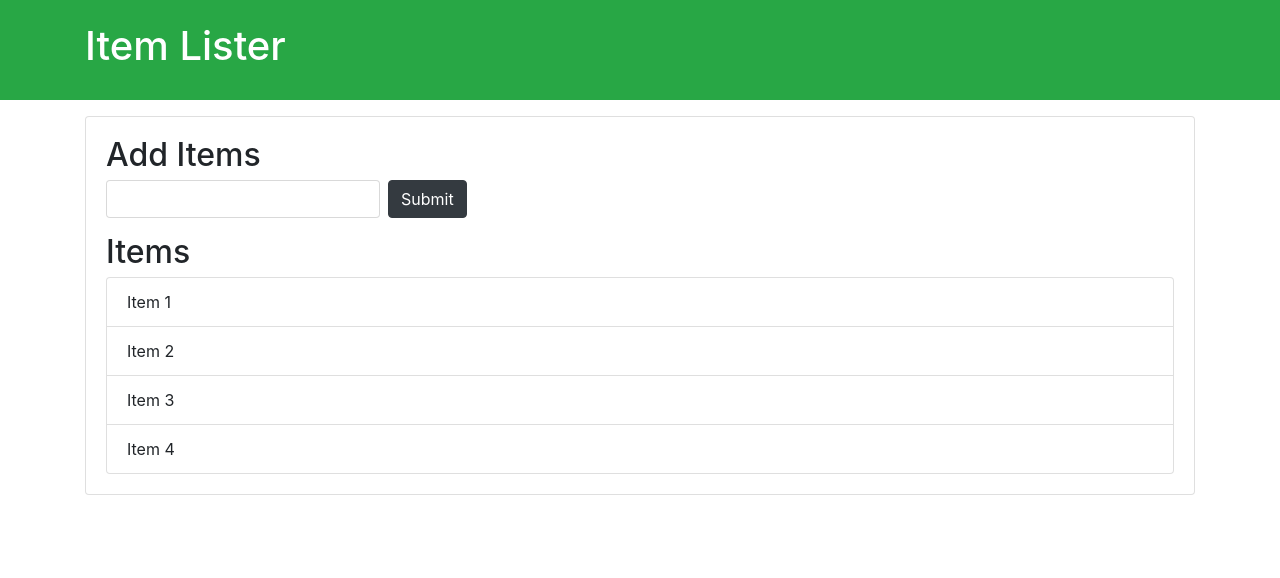
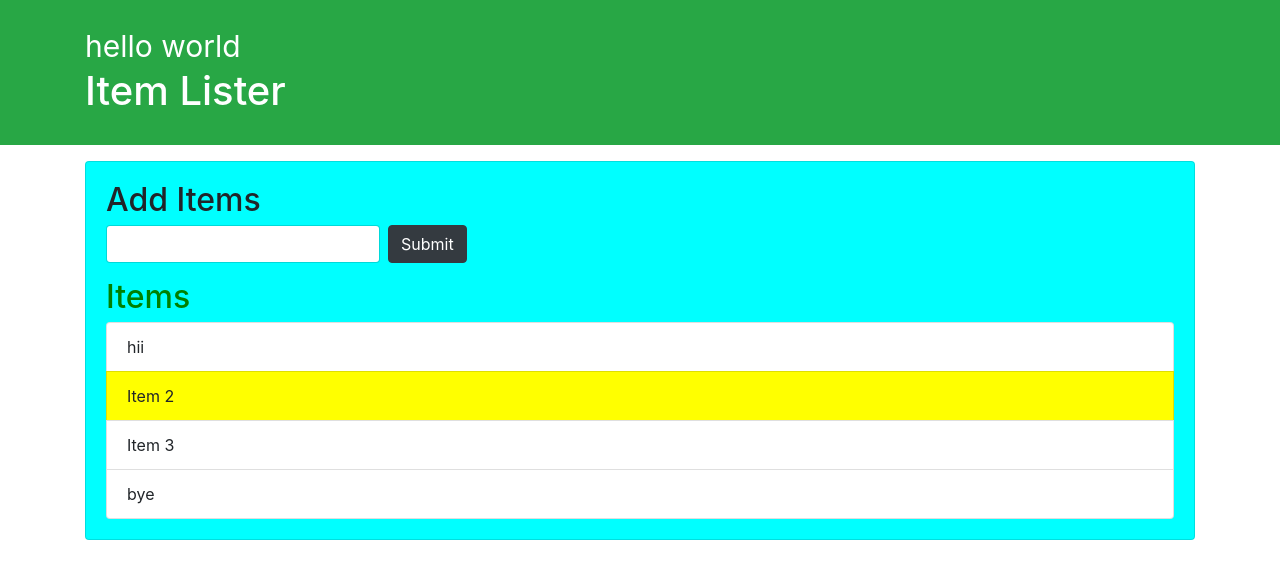
Before and after one commit to sumith-tech/pr-1, a plain HTML site: page index.html in a window 1280 px wide. Drawn offline with nearby package versions, Linux system fonts and the light colour scheme.

Commit message:
new branch

```diff
--- a/index.html
+++ b/index.html
@@ -29,6 +29,7 @@
     </ul>
    </div>
   </div>
+  <script src="index.js"></script>
+</body>
 
-</body>
 </html>
--- a/index.js
+++ b/index.js
@@ -1 +1,47 @@
-console.log('hello')
+//parent node
+var itemlist=document.querySelector('#items')
+itemlist.parentNode.style.backgroundColor="#f4f4f4"
+
+//parent elemnet
+
+itemlist.parentElement.style.backgroundColor="#00FFFF"
+//childnode
+console.log(itemlist.childNodes)
+
+//childrennode
+console.log(itemlist.children)
+itemlist.children[1].style.backgroundColor='yellow'
+itemlist.firstElementChild.textContent='hii'
+itemlist.lastElementChild.textContent='bye'
+//nextchild
+var titile=document.querySelector('.title');
+console.log(titile.nextElementSibling)
+
+//prev child
+console.log(itemlist.previousSibling)
+itemlist.previousElementSibling.style.color='green'
+
+//add element
+
+var newDiv=document.createElement('div');
+//addclass
+newDiv.className='hello'
+//addid
+// newDiv.id='hello1'
+//addatrivbute
+newDiv.setAttribute('id','hello world')
+
+// create text node
+
+var divText=document.createTextNode('hello world')
+
+newDiv.appendChild(divText);
+//add text to div
+
+var containor=document.querySelector('header div');
+var h1=document.querySelector('header #header-title')
+newDiv.style.fontSize='30px'
+containor.insertBefore(newDiv,h1)
+
+
+console.log(newDiv)
```
